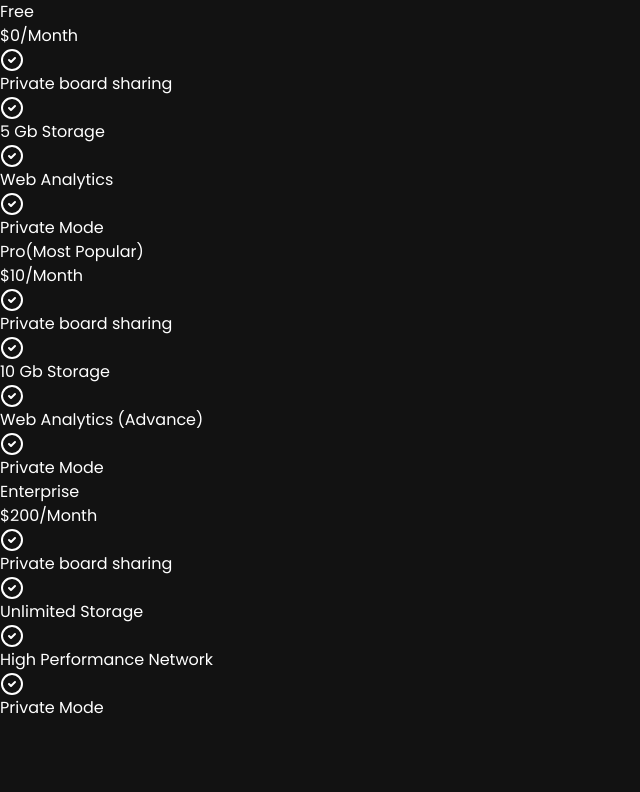
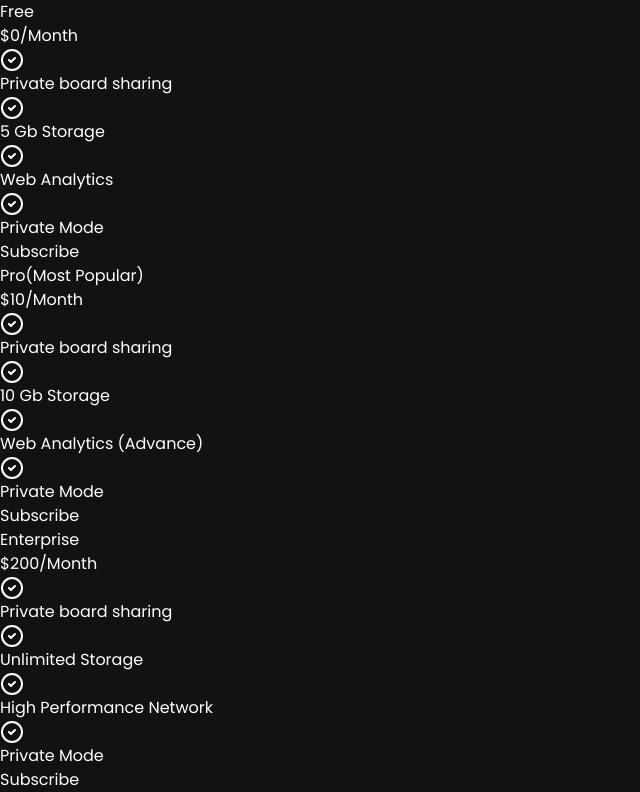
Before and after one commit to Shazaiib47/advancedr, a React (Vite) app: page / in a window 1280 px wide. Shown: the part 3167-3959 px from the top of the page, without its empty margins (0-640 px from the left). Before the commit the page ends 3887 px from the top, so only its background shows below. Built offline with nearby package versions, Linux system fonts and the light colour scheme.

Commit message:
added href for buttons and styling

```diff
--- a/src/components/PricingSection.jsx
+++ b/src/components/PricingSection.jsx
@@ -32,6 +32,8 @@ const PricingSection = () => {
                             </li>
                         ))}
                     </ul>
+                    <a href="#" className="inline-flex justify-center items-center text-center w-full h-12 p-5 mt-20
+                    tracking-tight text-xl hover:bg-orange-900 border border-orange-900 rounded-lg transition duration-200">Subscribe</a>
                 </div>
             </div>
         ))}
```
